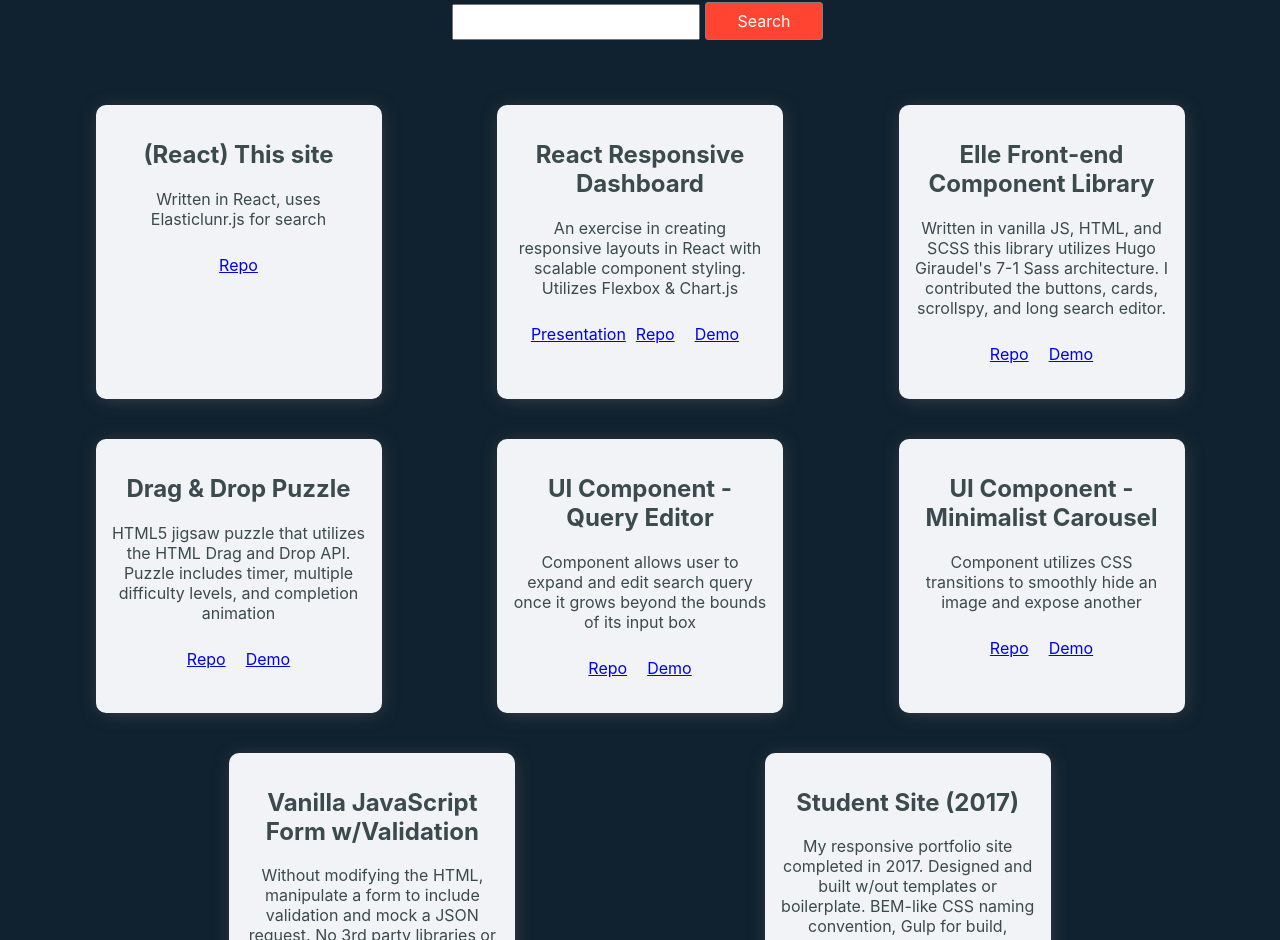
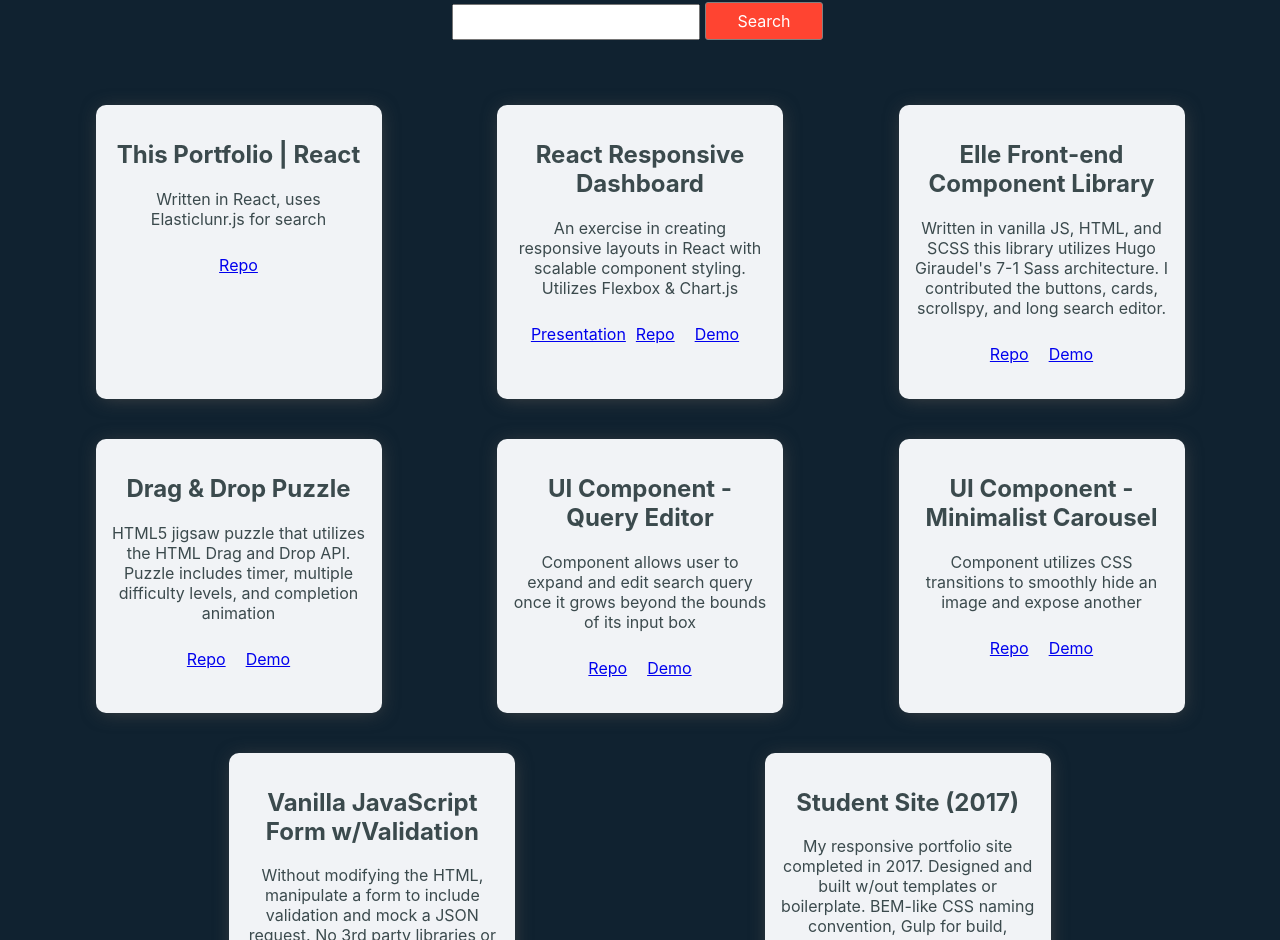
Before and after one commit to strtw/Personal-Site, a React (Create React App) app: page / in a window 1280 px wide. Shown: the part 1145-2085 px from the top of the page. Built offline with nearby package versions, Linux system fonts and the light colour scheme.

Commit message:
reworded 'this' portfolio'

```diff
--- a/src/summaryData.js
+++ b/src/summaryData.js
@@ -11,7 +11,7 @@ const summaryData = {data:[
   },
   {
       id: 0,
-      title: "(React) This site",
+      title: "This Portfolio | React",
       summary: "Written in React, uses Elasticlunr.js for search",
       repository:'https://bitbucket.org/strtw/portpholio/src/master/',
       tags:['React'],
```
